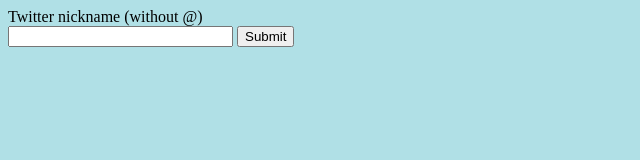
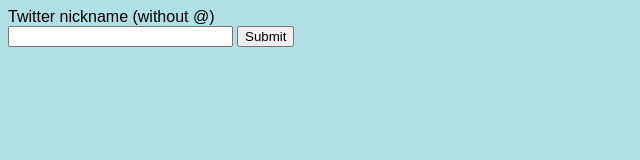
Before and after one commit to akhynkokateryna/lab2-2_3, a plain HTML site: page index.html in a window 1280 px wide. Shown: the full height of the page, 0-640 px from the left. Drawn offline with Linux system fonts and the light colour scheme.

```diff
--- a/index.html
+++ b/index.html
@@ -4,7 +4,7 @@
 </head>
 <body style="background-color:powderblue;">
     <form action="/redirecting" method = "POST">
-        <label style="display: block;" margin = '10px' for="name">Twitter nickname (without @)</label>
+        <label style="display: block; font: 1rem 'Arial', sans-serif" margin = '10px' for="name">Twitter nickname (without @)</label>
         <input type = "text" id="name" name="name" required minlength="1" size="25">
         <input type="submit" value="Submit">
 </body>
```
